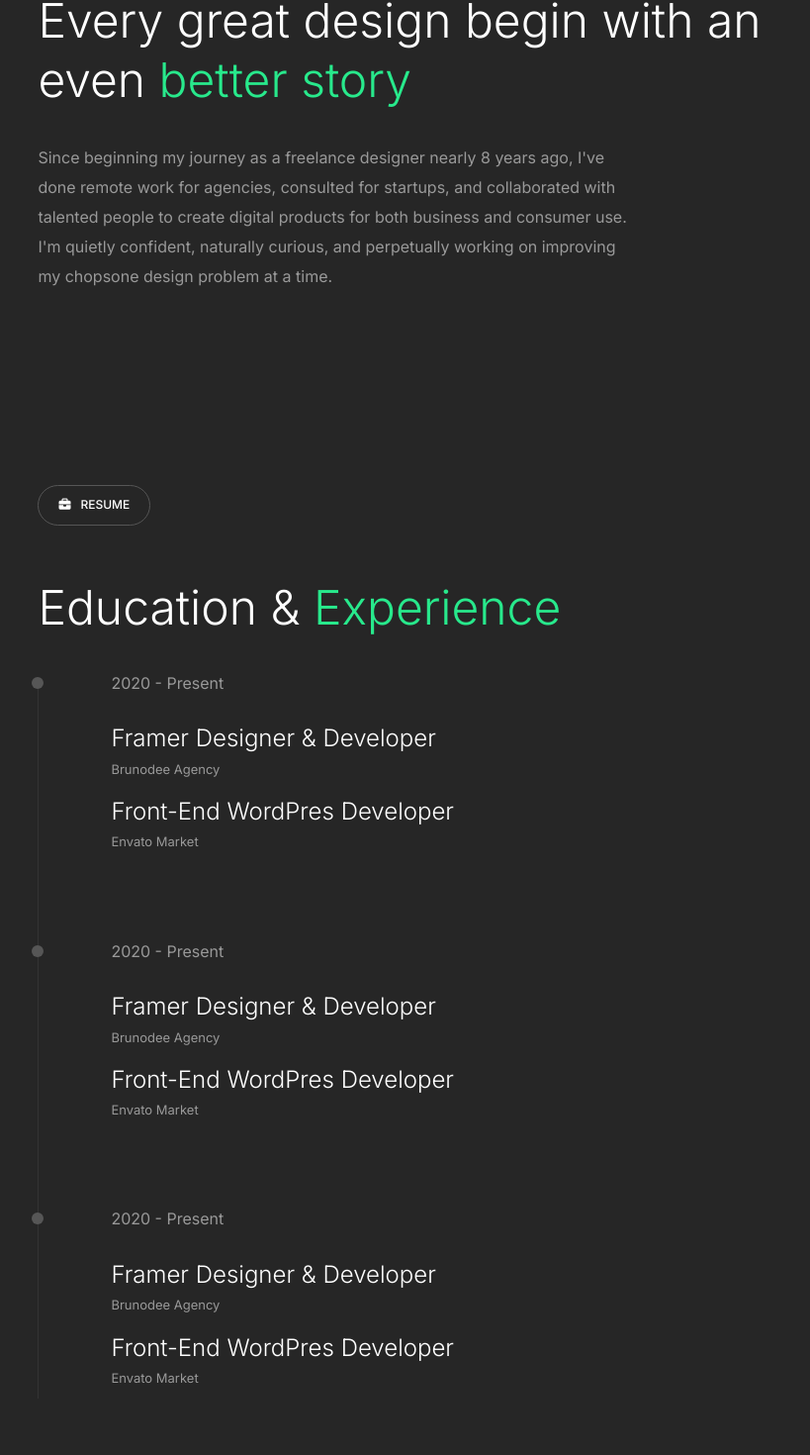
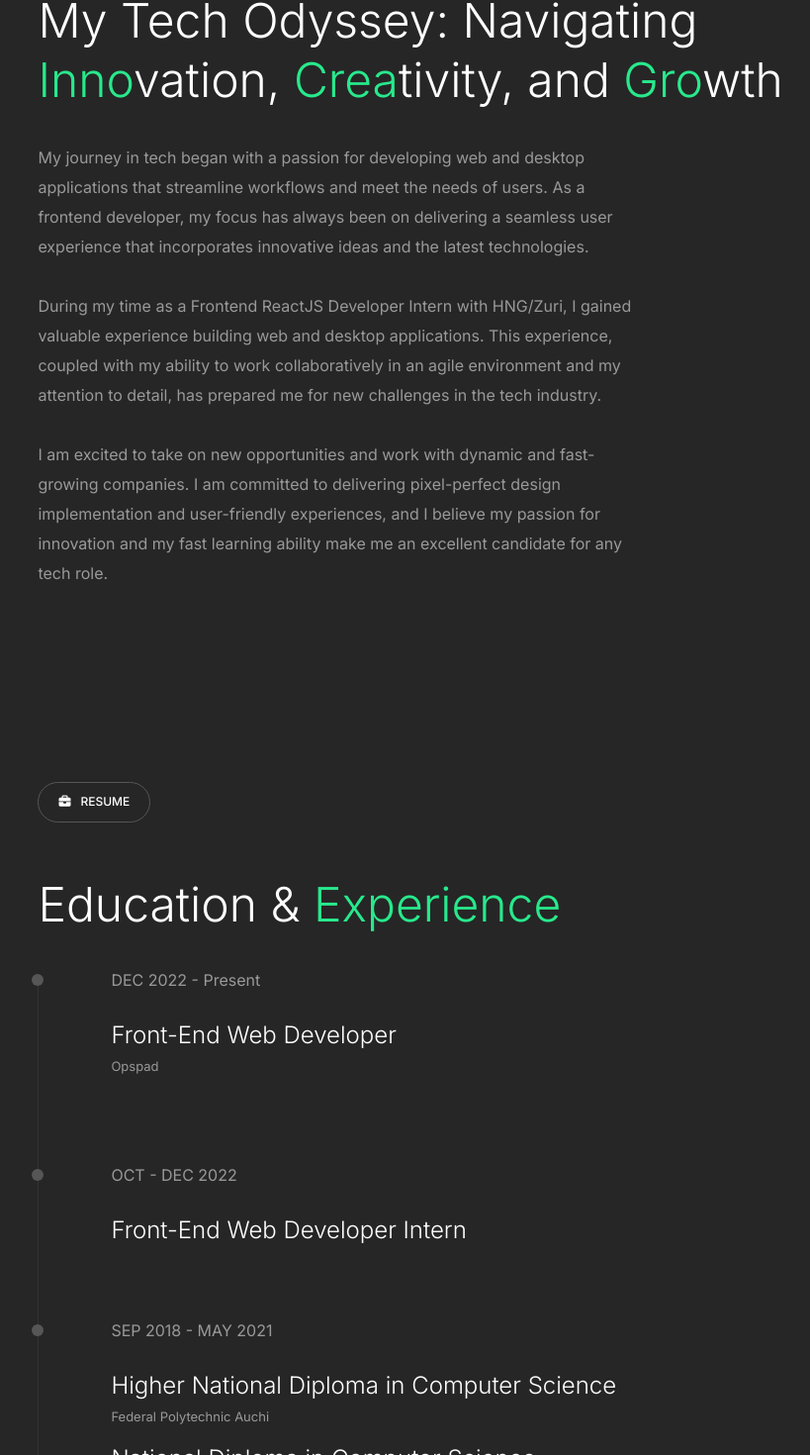
Before and after one commit to heytega/personal-portfolio, a React (Vite) app: page / in a window 1280 px wide. Shown: the part 1210-2680 px from the top of the page at 99% size, without its empty margins (404-1223 px from the left). Built offline with nearby package versions, Linux system fonts and the light colour scheme.

Commit message:
modified the about section content and heading

```diff
--- a/src/components/about/About.jsx
+++ b/src/components/about/About.jsx
@@ -7,15 +7,28 @@ const About = () => {
     <section className={Style.aboutContainer} id='about'>
       <PageTag tag='about' icon='fa-user' />
       <h1>
-        Every great design begin with an even{' '}
-        <span className={Style.green}>better story</span>
+        {/* Every great design begin with an even{' '}
+        <span className={Style.green}>better story</span> */}
+        My Tech Odyssey: Navigating
+        <span> Inno</span>vation, <span>Crea</span>tivity, and
+        <span> Gro</span>wth
       </h1>
       <p className={Style.p}>
-        Since beginning my journey as a freelance designer nearly 8 years ago,
-        I've done remote work for agencies, consulted for startups, and
-        collaborated with talented people to create digital products for both
-        business and consumer use. I'm quietly confident, naturally curious, and
-        perpetually working on improving my chopsone design problem at a time.
+        My journey in tech began with a passion for developing web and desktop
+        applications that streamline workflows and meet the needs of users. As a
+        frontend developer, my focus has always been on delivering a seamless
+        user experience that incorporates innovative ideas and the latest
+        technologies. <br />
+        <br /> During my time as a Frontend ReactJS Developer Intern with
+        HNG/Zuri, I gained valuable experience building web and desktop
+        applications. This experience, coupled with my ability to work
+        collaboratively in an agile environment and my attention to detail, has
+        prepared me for new challenges in the tech industry. <br />
+        <br /> I am excited to take on new opportunities and work with dynamic
+        and fast-growing companies. I am committed to delivering pixel-perfect
+        design implementation and user-friendly experiences, and I believe my
+        passion for innovation and my fast learning ability make me an excellent
+        candidate for any tech role.
       </p>
     </section>
   );
--- a/src/components/resume/Resume.jsx
+++ b/src/components/resume/Resume.jsx
@@ -10,25 +10,23 @@ const Resume = () => {
         Education & <span>Experience</span>
       </h1>
       <div className={Style.resumeTimeline}>
-        <p className={Style.date}>2020 - Present</p>
-        <h2 className={Style.jobTitle}>Framer Designer & Developer</h2>
-        <p className={Style.company}>Brunodee Agency</p>
-        <h2 className={Style.jobTitle}>Front-End WordPres Developer</h2>
-        <p className={Style.company}>Envato Market</p>
+        <p className={Style.date}> DEC 2022 - Present</p>
+
+        <h2 className={Style.jobTitle}>Front-End Web Developer</h2>
+        <p className={Style.company}>Opspad</p>
       </div>
       <div className={Style.resumeTimeline}>
-        <p className={Style.date}>2020 - Present</p>
-        <h2 className={Style.jobTitle}>Framer Designer & Developer</h2>
-        <p className={Style.company}>Brunodee Agency</p>
-        <h2 className={Style.jobTitle}>Front-End WordPres Developer</h2>
-        <p className={Style.company}>Envato Market</p>
+        <p className={Style.date}>OCT - DEC 2022</p>
+        <h2 className={Style.jobTitle}>Front-End Web Developer Intern</h2>
       </div>
       <div className={Style.resumeTimeline}>
-        <p className={Style.date}>2020 - Present</p>
-        <h2 className={Style.jobTitle}>Framer Designer & Developer</h2>
-        <p className={Style.company}>Brunodee Agency</p>
-        <h2 className={Style.jobTitle}>Front-End WordPres Developer</h2>
-        <p className={Style.company}>Envato Market</p>
+        <p className={Style.date}>SEP 2018 - MAY 2021</p>
+        <h2 className={Style.jobTitle}>
+          Higher National Diploma in Computer Science
+        </h2>
+        <p className={Style.company}>Federal Polytechnic Auchi</p>
+        <h2 className={Style.jobTitle}>National Diploma in Computer Science</h2>
+        <p className={Style.company}>Federal Polytechnic Auchi</p>
       </div>
     </section>
   );
```
